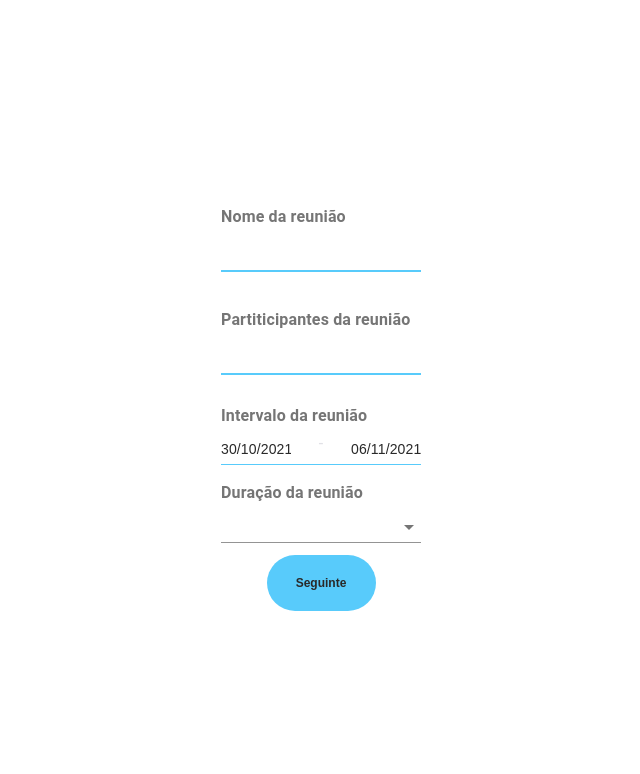
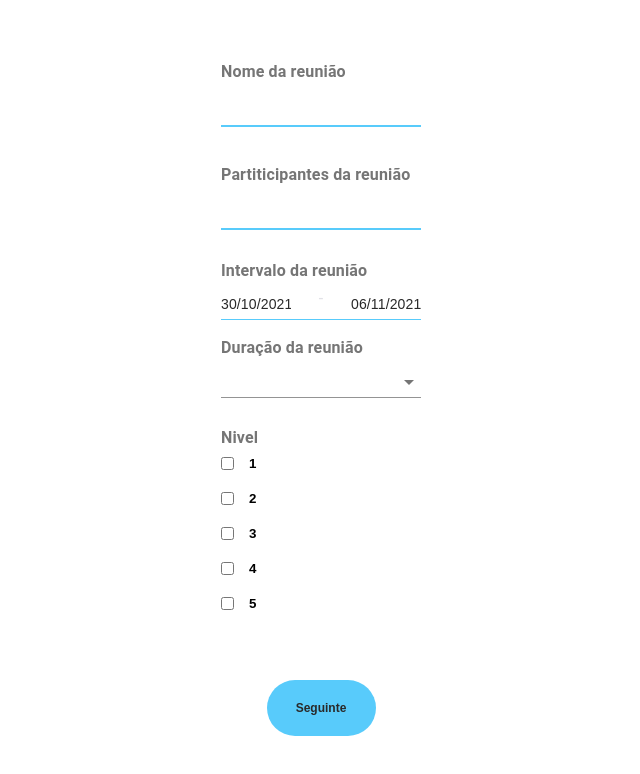
Before and after one commit to CITi-UFPE/CITiMarco, a React (Create React App) app: page /create-event in a window 1280 px wide. Shown: the top 774 px of the page, without its empty margins (319-959 px from the left). Built offline with nearby package versions, Linux system fonts and the light colour scheme; no server answers.

Commit message:
Feature(input-checkboxes): add input checkboxes

```diff
--- /dev/null
+++ b/src/components/Checkboxes/index.tsx
@@ -0,0 +1,64 @@
+import { Dispatch, SetStateAction } from 'react';
+import {
+  Container,
+  Label,
+} from './style';
+
+interface CheckboxesProps {
+  value: number;
+  setValue: Dispatch<SetStateAction<number>>;
+}
+
+const Checkboxes: React.ElementType = ({
+  value,
+  setValue,
+}: CheckboxesProps) => {
+  const a = 1;
+
+  return (
+    <Container>
+      <Label><strong>Nivel</strong></Label>
+      <div style={{
+        marginBottom: 20, display: 'flex', alignItems: 'center', width: '100%',
+      }}
+      >
+        <input checked={value === 1} onClick={() => setValue(1)} type="checkbox" />
+        <small style={{ marginLeft: 15, fontWeight: 'bold', color: 'black' }}>1</small>
+      </div>
+
+      <div style={{
+        marginBottom: 20, display: 'flex', alignItems: 'center', width: '100%',
+      }}
+      >
+        <input checked={value === 2} onClick={() => setValue(2)} type="checkbox" />
+        <small style={{ marginLeft: 15, fontWeight: 'bold', color: 'black' }}>2</small>
+      </div>
+
+      <div style={{
+        marginBottom: 20, display: 'flex', alignItems: 'center', width: '100%',
+      }}
+      >
+        <input checked={value === 3} onClick={() => setValue(3)} type="checkbox" />
+        <small style={{ marginLeft: 15, fontWeight: 'bold', color: 'black' }}>3</small>
+      </div>
+
+      <div style={{
+        marginBottom: 20, display: 'flex', alignItems: 'center', width: '100%',
+      }}
+      >
+        <input checked={value === 4} onClick={() => setValue(4)} type="checkbox" />
+        <small style={{ marginLeft: 15, fontWeight: 'bold', color: 'black' }}>4</small>
+      </div>
+
+      <div style={{
+        marginBottom: 40, display: 'flex', alignItems: 'center', width: '100%',
+      }}
+      >
+        <input checked={value === 5} onClick={() => setValue(5)} type="checkbox" />
+        <small style={{ marginLeft: 15, fontWeight: 'bold', color: 'black' }}>5</small>
+      </div>
+    </Container>
+  );
+};
+
+export default Checkboxes;
--- /dev/null
+++ b/src/components/Checkboxes/style.ts
@@ -0,0 +1,14 @@
+import styled from 'styled-components';
+import {
+  InputLabel,
+} from '@material-ui/core';
+
+export const Container = styled.div`
+  width: 100%;
+  height: 50px;
+  margin: 20px 0;
+`;
+
+export const Label = styled(InputLabel)`
+  margin-bottom: 10px;
+`;
--- a/src/components/index.ts
+++ b/src/components/index.ts
@@ -7,6 +7,7 @@ import DateRangePicker from './DateRangePicker';
 import EventNameInput from './EventNameInput';
 import ParticipantsInput from './ParticipantsInput';
 import ConfirmedMeeting from './ConfirmedMeeting';
+import Checkboxes from './Checkboxes';
 
 export {
   LoginAuth,
@@ -18,4 +19,5 @@ export {
   EventNameInput,
   ParticipantsInput,
   ConfirmedMeeting,
+  Checkboxes,
 };
--- a/src/pages/CreateEvent/index.tsx
+++ b/src/pages/CreateEvent/index.tsx
@@ -6,6 +6,7 @@ import {
   DurationInput,
   EventNameInput,
   ParticipantsInput,
+  Checkboxes,
 } from '../../components';
 
 const CreateEvent: React.FC = () => {
@@ -16,12 +17,14 @@ const CreateEvent: React.FC = () => {
   nextWeek.setDate(nextWeek.getDate() + 7);
   const [finalDate, setFinalDate] = useState<Date>(nextWeek);
   const [participants, setParticipants] = useState<string[]>([]);
+  const [level, setLevel] = useState<number>();
 
   const HandleClick = () => {
     console.log('muito bom');
   };
 
   return (
+    <>
       <Container>
         <div style={{ width: 200 }}>
           <EventNameInput
@@ -54,8 +57,21 @@ const CreateEvent: React.FC = () => {
             setValue={setDuration}
           />
         </div>
+
+        <div style={{
+          width: 200, height: 250, display: 'flex', justifyContent: 'flex-start',
+        }}
+        >
+          <Checkboxes
+            value={level}
+            setValue={setLevel}
+          />
+        </div>
+        <div style={{ margin: '20px 0' }}>
           <Button onClickFunction={HandleClick} textValue="Seguinte" />
+        </div>
       </Container>
+    </>
   );
 };
 
```
Lines whose indentation alone changed are shown as unchanged.
